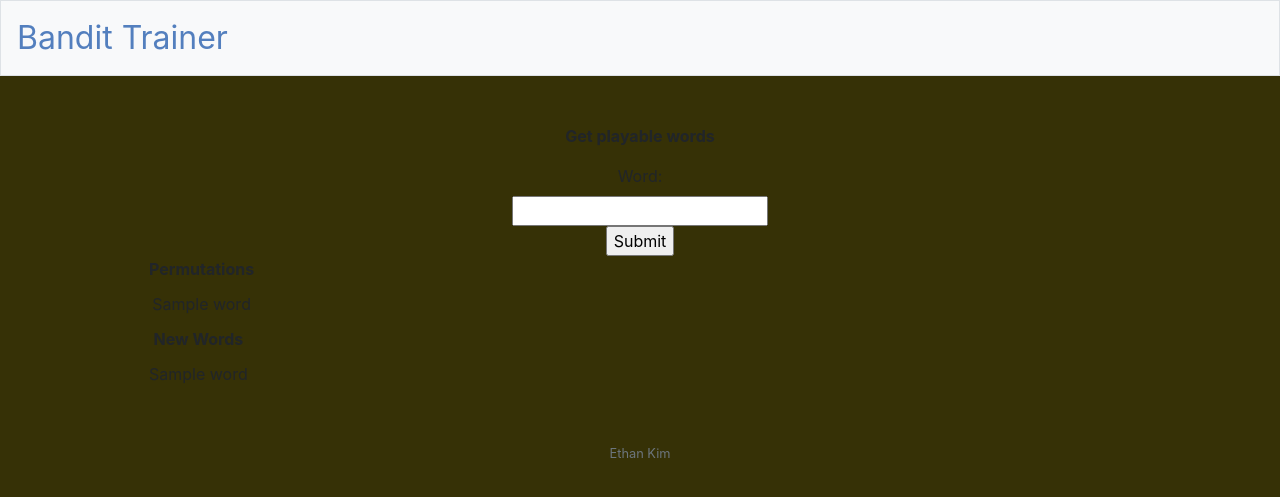
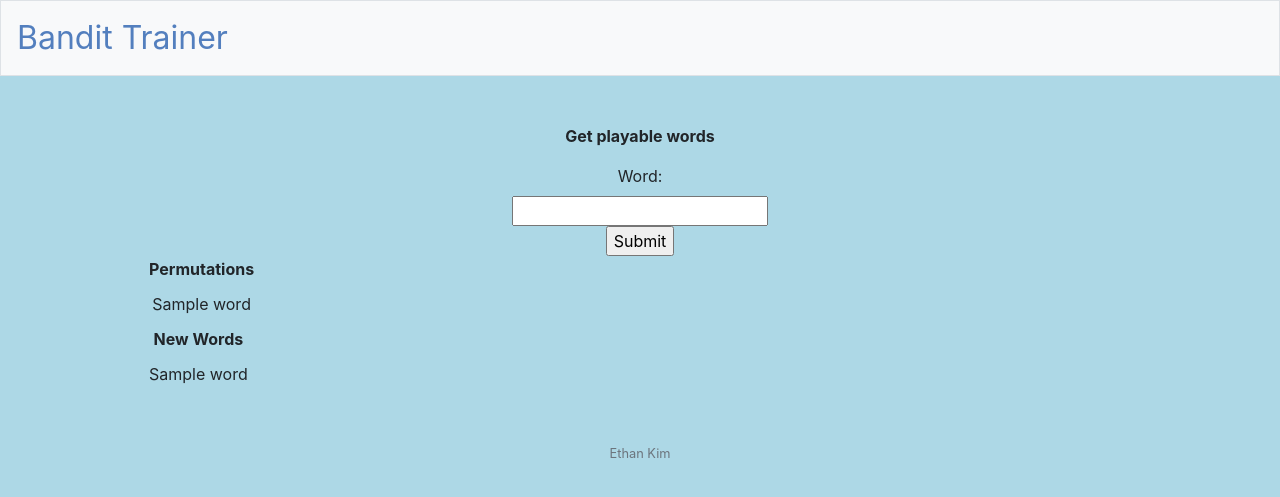
Before and after one commit to ethankim00/bandit_api, a Flask app: template templates/index.html in a window 1280 px wide. Shown: the top 497 px of the page. Run offline with Flask 2, Linux system fonts and the light colour scheme; the template is opened without the code that fills it: most values are stand-ins (such as "Sample title", 1, 10 or a date in 2020); parts of the project's set-up code (start-up, migrations or seed data) failed here and were passed over; some libraries are stand-ins or nearby versions.

Commit message:
update color

```diff
--- a/static/styles.css
+++ b/static/styles.css
@@ -50,12 +50,12 @@ main
     text-align: center;
 
     /*background color */
-    background-color: #363106;
+    background-color: lightblue;
 }
 
 body
 {
-    background-color: #363106;
+    background-color:lightblue ;
 }
 
 main img
```
